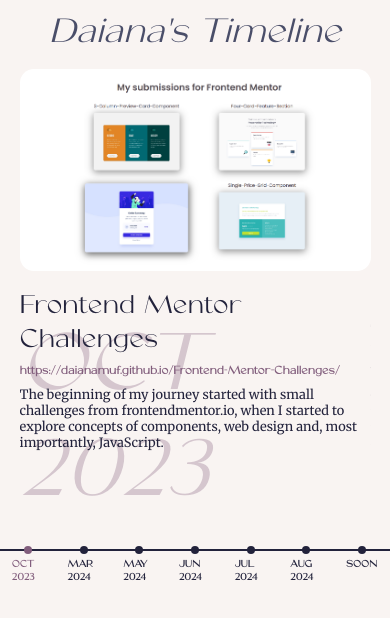
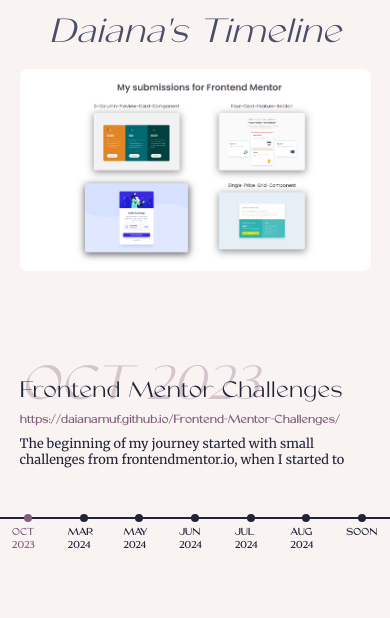
Before and after one commit to daianamuf/timeline, a React (Vite) app: page / in a window 390 px wide. Shown: the top 618 px of the page. Built offline with nearby package versions, Linux system fonts and the light colour scheme.

Commit message:
fix data bg position

```diff
--- a/src/App.jsx
+++ b/src/App.jsx
@@ -140,7 +140,7 @@
           >
             {website.image && <img src={website.image} alt={website.title} />}
             <div className="website__info">
-              <div className="website__bg">{website.date}</div>
+              <div className="website__info--bg">{website.date}</div>
               <h2>{website.title}</h2>
               <a href={website.link} target="_blank" rel="noopener noreferrer">
                 {website.link}
--- a/src/css/index.css
+++ b/src/css/index.css
@@ -37,7 +37,7 @@
   justify-content: center;
   gap: 6rem;
   margin-top: 1rem;
-  padding-bottom: 5rem;
+  padding-bottom: 2rem;
 }
 @media (max-width: 900px) {
   .wrapper {
@@ -56,28 +56,24 @@
   display: flex;
   justify-content: center;
   width: 90%;
-  height: 42rem;
+  height: 45rem;
   overflow: hidden;
   position: relative;
 }
-@media (min-width: 1600px) {
+@media (min-width: 1700px) {
   .slider {
     width: 70%;
+    height: 52rem;
   }
 }
-@media (max-width: 1260px) {
+@media (max-width: 770px) {
   .slider {
-    height: 32rem;
-  }
-}
-@media (max-width: 900px) {
-  .slider {
-    height: 75rem;
+    height: 65rem;
   }
 }
 @media (max-width: 650px) {
   .slider {
-    height: 54rem;
+    height: 50rem;
   }
 }
 .slider.mobile {
@@ -97,94 +93,90 @@
   margin: 0 auto;
   position: absolute;
   width: 100%;
-  display: flex;
-  gap: 5rem;
+  display: grid;
+  grid-template-columns: 1.4fr 1fr;
+  grid-template-rows: 45rem;
+  -moz-column-gap: 4rem;
+       column-gap: 4rem;
   opacity: 0.2;
   transition: all 0.8s ease-out;
 }
-@media (max-width: 900px) {
+@media (max-width: 770px) {
   .website {
-    margin-left: 1rem;
-    gap: 2rem;
+    grid-template-columns: 1fr;
+    grid-template-rows: 3fr 1fr;
+    gap: 3rem;
   }
 }
-@media (max-width: 900px) {
+@media (max-width: 650px) {
   .website {
-    flex-direction: column;
-    align-items: center;
-    justify-content: center;
+    grid-template-columns: 1fr;
+    grid-template-rows: 1fr 1.4fr;
   }
 }
 .website.active {
   opacity: 1;
 }
-.website__bg {
-  position: absolute;
-  z-index: -20;
-  top: -4rem;
-  right: -2rem;
-  width: 40%;
-  opacity: 0.3;
-  font-size: 18rem;
-  font-style: italic;
-  color: #815d7c;
-  transform: translateY(-50%);
-  transition: all 1.2s ease;
-}
-.website.active .website__bg {
-  transform: translateY(0);
-}
-@media (max-width: 1260px) {
-  .website__bg {
-    font-size: 14rem;
-  }
-}
-@media (max-width: 900px) {
-  .website__bg {
-    width: 100%;
-    top: 50rem;
-    left: 5rem;
-  }
-}
-@media (max-width: 700px) {
-  .website__bg {
-    top: 45rem;
-  }
-}
-@media (max-width: 650px) {
-  .website__bg {
-    font-size: 10rem;
-    left: 0;
-    top: 30rem;
-  }
-}
 .website img {
-  width: 55%;
+  width: 100%;
   height: auto;
-  border-radius: 14px;
-}
-@media (min-width: 1600px) {
-  .website img {
-    height: 38rem;
-  }
-}
-@media (max-width: 1260px) {
-  .website img {
-    height: 30rem;
-  }
-}
-@media (max-width: 900px) {
-  .website img {
-    width: 100%;
-    height: auto;
-  }
+  border-radius: 8px;
+  align-self: center;
 }
 .website__info {
+  position: relative;
   align-self: center;
   display: flex;
   flex-direction: column;
   gap: 1rem;
   z-index: 20;
+}
+.website__info--bg {
+  width: 20%;
+  height: 20rem;
+  position: absolute;
+  z-index: -20;
+  top: -12rem;
+  left: 0;
+  opacity: 0.3;
+  font-size: 18rem;
+  font-style: italic;
+  color: #815d7c;
+  transform: translateY(-30%);
+  transition: all 1.2s ease;
+}
+.website.active .website__info--bg {
+  transform: translateY(0);
+}
+@media (max-width: 1200px) {
+  .website__info--bg {
+    font-size: 14rem;
+    top: -6rem;
+  }
+}
+@media (max-width: 770px) {
+  .website__info--bg {
+    width: 100%;
+    top: -1rem;
+    left: 0;
+  }
+}
+@media (max-width: 630px) {
+  .website__info--bg {
+    font-size: 12rem;
+    top: -4rem;
+  }
+}
+@media (max-width: 530px) {
+  .website__info--bg {
+    font-size: 8rem;
+  }
+}
+@media (max-width: 530px) {
+  .website__info--bg {
+    font-size: 6rem;
+    top: -3rem;
+  }
 }
 .website__info a:link, .website__info a:visited {
   text-decoration: none;
@@ -214,6 +206,11 @@
 .website__info h2 {
   font-size: 3.2rem;
   font-weight: 400;
+}
+@media (max-width: 420px) {
+  .website__info h2 {
+    font-size: 2.8rem;
+  }
 }
 .website-7 {
   justify-content: center;
--- a/src/css/index.scss
+++ b/src/css/index.scss
@@ -38,7 +38,7 @@
   justify-content: center;
   gap: 6rem;
   margin-top: 1rem;
-  padding-bottom: 5rem;
+  padding-bottom: 2rem;
 
   @media (max-width: 900px) {
     gap: 2rem;
@@ -56,22 +56,20 @@
   display: flex;
   justify-content: center;
   width: 90%;
-  height: 42rem;
+  height: 45rem;
   overflow: hidden;
   position: relative;
 
-  @media (min-width: 1600px) {
+  @media (min-width: 1700px) {
     width: 70%;
-  }
-  @media (max-width: 1260px) {
-    height: 32rem;
+    height: 52rem;
   }
 
-  @media (max-width: 900px) {
-    height: 75rem;
+  @media (max-width: 770px) {
+    height: 65rem;
   }
   @media (max-width: 650px) {
-    height: 54rem;
+    height: 50rem;
   }
 
   &.mobile {
@@ -94,39 +92,57 @@
   margin: 0 auto;
   position: absolute;
   width: 100%;
-  display: flex;
-  gap: 5rem;
+  display: grid;
+  grid-template-columns: 1.4fr 1fr;
+  grid-template-rows: 45rem;
+  column-gap: 4rem;
   opacity: 0.2;
   transition: all 0.8s ease-out;
 
-  @media (max-width: 900px) {
-    margin-left: 1rem;
-    gap: 2rem;
+  @media (max-width: 770px) {
+    grid-template-columns: 1fr;
+    grid-template-rows: 3fr 1fr;
+    gap: 3rem;
   }
 
-  @media (max-width: 900px) {
-    flex-direction: column;
-    align-items: center;
-    justify-content: center;
+  @media (max-width: 650px) {
+    grid-template-columns: 1fr;
+    grid-template-rows: 1fr 1.4fr;
   }
 
   &.active {
     opacity: 1;
   }
 
-  &__bg {
+  & img {
+    width: 100%;
+    height: auto;
+    border-radius: 8px;
+    align-self: center;
+  }
+
+  &__info {
+    position: relative;
+    align-self: center;
+    display: flex;
+    flex-direction: column;
+    gap: 1rem;
+    z-index: 20;
+
+    &--bg {
+      width: 20%;
+      height: 20rem;
       position: absolute;
       z-index: -20;
-    top: -4rem;
-    right: -2rem;
-    width: 40%;
+      top: -12rem;
+      left: 0;
       opacity: 0.3;
       font-size: 18rem;
 
       font-style: italic;
       color: #815d7c;
 
-    transform: translateY(-50%);
+      transform: translateY(-30%);
 
       transition: all 1.2s ease;
 
@@ -134,47 +150,40 @@
         transform: translateY(0);
       }
 
-    @media (max-width: 1260px) {
+      @media (max-width: 1200px) {
         font-size: 14rem;
+        top: -6rem;
       }
-    @media (max-width: 900px) {
+      @media (max-width: 770px) {
         width: 100%;
-      top: 50rem;
-      left: 5rem;
+        top: -1rem;
+        left: 0;
       }
-    @media (max-width: 700px) {
-      top: 45rem;
+      @media (max-width: 630px) {
+        font-size: 12rem;
+        top: -4rem;
       }
-    @media (max-width: 650px) {
-      font-size: 10rem;
-      left: 0;
-      top: 30rem;
+      @media (max-width: 530px) {
+        font-size: 8rem;
       }
+      @media (max-width: 530px) {
+        font-size: 6rem;
+        top: -3rem;
       }
-
-  & img {
-    width: 55%;
-    height: auto;
-    border-radius: 14px;
-
-    @media (min-width: 1600px) {
-      height: 38rem;
+      // @media (max-width: 900px) {
+      //   width: 100%;
+      //   top: 50rem;
+      //   left: 5rem;
+      // }
+      // @media (max-width: 700px) {
+      //   top: 45rem;
+      // }
+      // @media (max-width: 650px) {
+      //   font-size: 10rem;
+      //   left: 0;
+      //   top: 30rem;
+      // }
     }
-    @media (max-width: 1260px) {
-      height: 30rem;
-    }
-    @media (max-width: 900px) {
-      width: 100%;
-      height: auto;
-    }
-  }
-
-  &__info {
-    align-self: center;
-    display: flex;
-    flex-direction: column;
-    gap: 1rem;
-    z-index: 20;
 
     & a {
       &:link,
@@ -209,6 +218,9 @@
     & h2 {
       font-size: 3.2rem;
       font-weight: 400;
+      @media (max-width: 420px) {
+        font-size: 2.8rem;
+      }
     }
   }
 
```
Also changed, not shown: 1 other file (tests, documents, lock files or other folders). Lines whose indentation alone changed are shown as unchanged.
